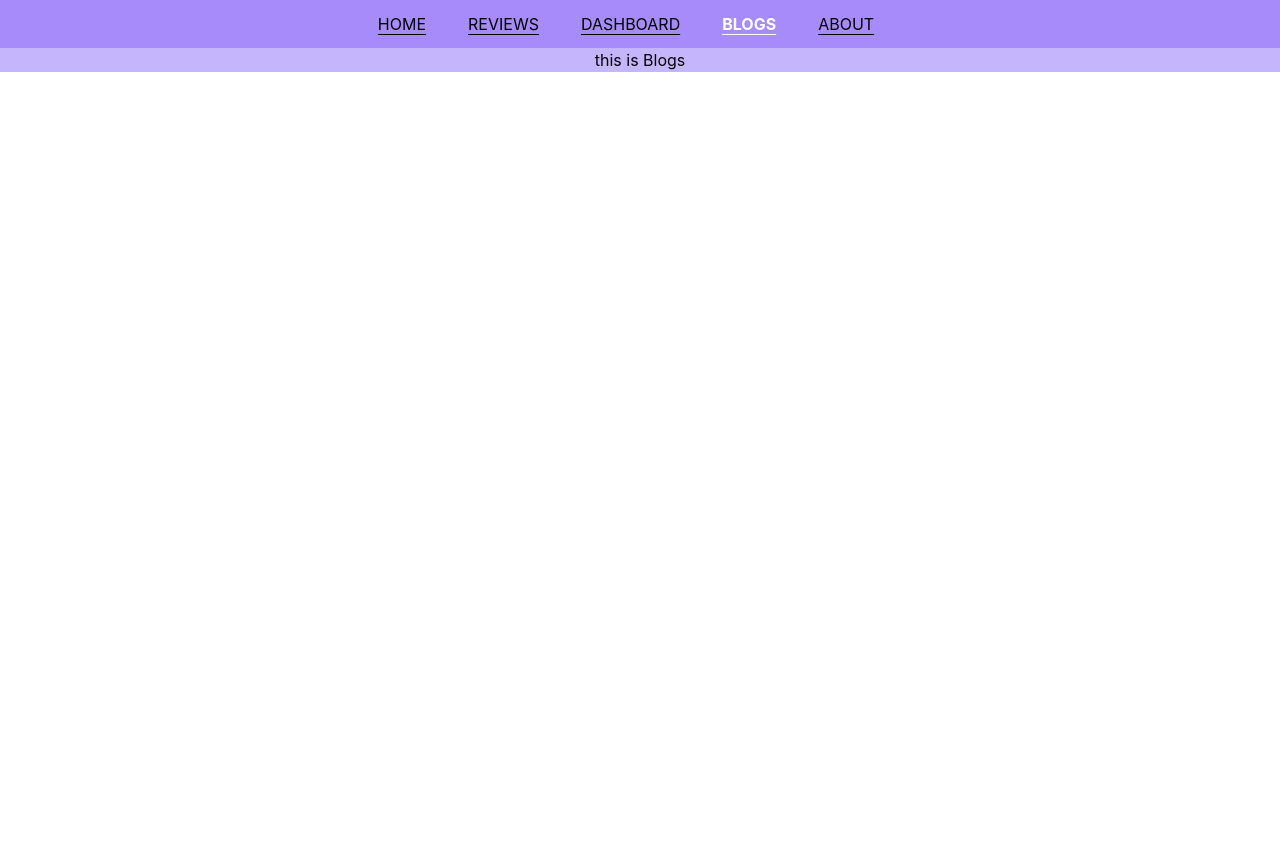
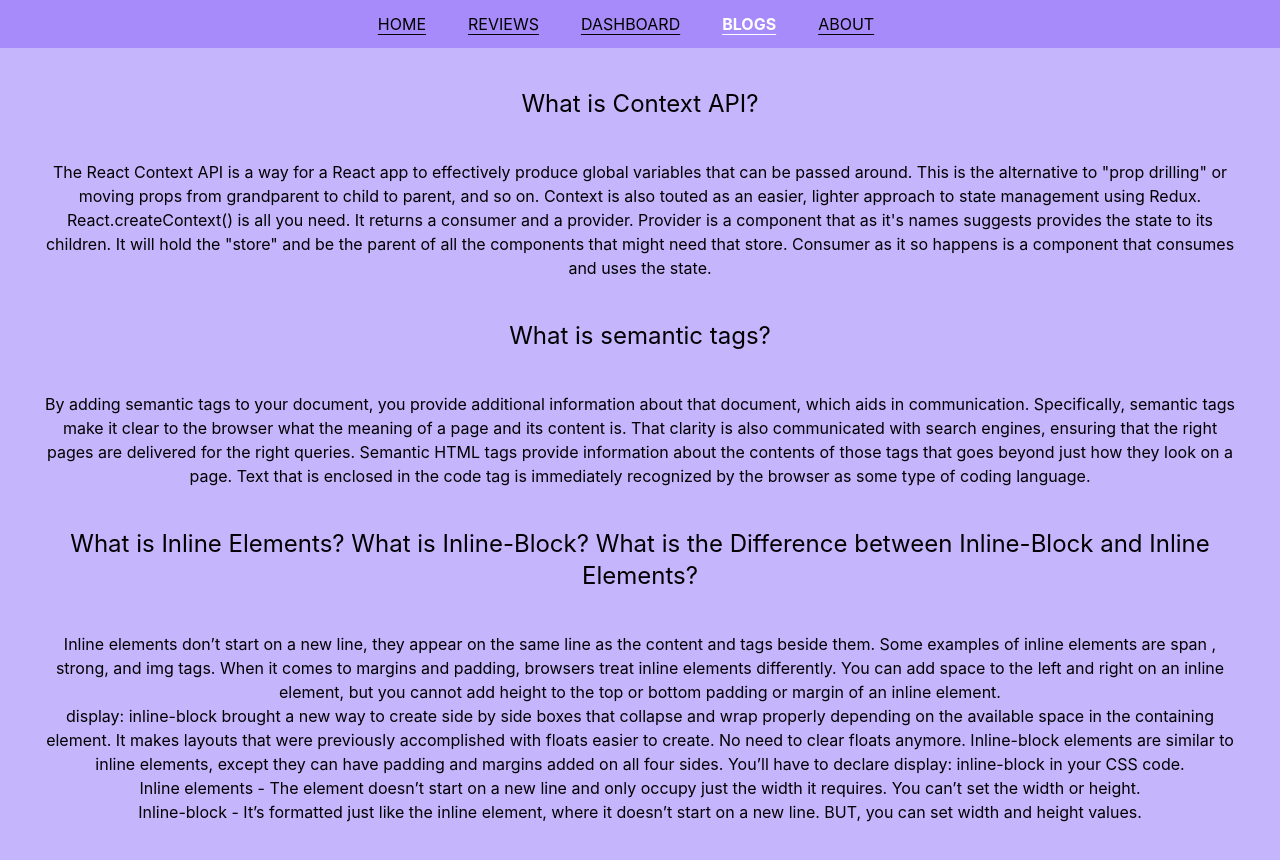
Before and after one commit to hasanarick07/acer-aspire-5, a React (Create React App) app: page /blogs in a window 1280 px wide. Shown: the top 860 px of the page. Before the commit the page ends 800 px from the top, so only its background shows below. Built offline with nearby package versions, Linux system fonts and the light colour scheme.

Commit message:
final commit

```diff
--- a/src/components/Blogs/Blogs.js
+++ b/src/components/Blogs/Blogs.js
@@ -2,8 +2,67 @@ import React from "react";
 
 const Blogs = () => {
   return (
-    <div>
-      <h1>this is Blogs</h1>
+    <div className="p-5">
+      <div className="p-5">
+        <h1 className="text-2xl mb-10">What is Context API?</h1>
+        <p>
+          The React Context API is a way for a React app to effectively produce
+          global variables that can be passed around. This is the alternative to
+          "prop drilling" or moving props from grandparent to child to parent,
+          and so on. Context is also touted as an easier, lighter approach to
+          state management using Redux. React.createContext() is all you need.
+          It returns a consumer and a provider. Provider is a component that as
+          it's names suggests provides the state to its children. It will hold
+          the "store" and be the parent of all the components that might need
+          that store. Consumer as it so happens is a component that consumes and
+          uses the state.
+        </p>
+      </div>
+      <div className="p-5">
+        <h1 className="text-2xl mb-10">What is semantic tags?</h1>
+        <p>
+          By adding semantic tags to your document, you provide additional
+          information about that document, which aids in communication.
+          Specifically, semantic tags make it clear to the browser what the
+          meaning of a page and its content is. That clarity is also
+          communicated with search engines, ensuring that the right pages are
+          delivered for the right queries. Semantic HTML tags provide
+          information about the contents of those tags that goes beyond just how
+          they look on a page. Text that is enclosed in the code tag is
+          immediately recognized by the browser as some type of coding language.
+        </p>
+      </div>
+      <div className="p-5">
+        <h1 className="text-2xl mb-10">
+          What is Inline Elements? What is Inline-Block? What is the Difference
+          between Inline-Block and Inline Elements?
+        </h1>
+        <p>
+          Inline elements don’t start on a new line, they appear on the same
+          line as the content and tags beside them. Some examples of inline
+          elements are span , strong, and img tags. When it comes to margins and
+          padding, browsers treat inline elements differently. You can add space
+          to the left and right on an inline element, but you cannot add height
+          to the top or bottom padding or margin of an inline element.
+        </p>
+        <p>
+          display: inline-block brought a new way to create side by side boxes
+          that collapse and wrap properly depending on the available space in
+          the containing element. It makes layouts that were previously
+          accomplished with floats easier to create. No need to clear floats
+          anymore. Inline-block elements are similar to inline elements, except
+          they can have padding and margins added on all four sides. You’ll have
+          to declare display: inline-block in your CSS code.
+        </p>
+        <p>
+          Inline elements - The element doesn’t start on a new line and only
+          occupy just the width it requires. You can’t set the width or height.
+        </p>
+        <p>
+          Inline-block - It’s formatted just like the inline element, where it
+          doesn’t start on a new line. BUT, you can set width and height values.
+        </p>
+      </div>
     </div>
   );
 };
--- a/src/components/Chart/AreaChart.js
+++ b/src/components/Chart/AreaChart.js
@@ -11,13 +11,13 @@ import {
 const AreaChartData = ({ data }) => {
   const { month, investment, revenue } = data;
   return (
-    <div className="bg-violet-100 p-1">
+    <div className="bg-violet-100 p-4">
       <h1>Investment Vs Revenue</h1>
       <AreaChart
-        width={530}
+        width={330}
         height={250}
         data={data}
-        margin={{ top: 10, right: 30, left: 0, bottom: 0 }}
+        margin={{ top: 5, right: 0, left: 20, bottom: 5 }}
       >
         <defs>
           <linearGradient id="colorUv" x1="0" y1="0" x2="0" y2="1">
--- a/src/components/Chart/BarChart.js
+++ b/src/components/Chart/BarChart.js
@@ -12,9 +12,14 @@ import {
 const BarChartData = ({ data }) => {
   const { month, investment, revenue } = data;
   return (
-    <div className="bg-violet-100 p-1">
+    <div className="bg-violet-100 p-2">
       <h1>Investment Vs Revenue</h1>
-      <BarChart width={530} height={250} data={data}>
+      <BarChart
+        width={330}
+        height={250}
+        data={data}
+        margin={{ top: 5, right: 0, left: 20, bottom: 5 }}
+      >
         <CartesianGrid strokeDasharray="3 3" />
         <XAxis dataKey="month" />
         <YAxis />
--- a/src/components/Chart/LineChart.js
+++ b/src/components/Chart/LineChart.js
@@ -13,13 +13,13 @@ const LineChartData = ({ data }) => {
   console.log(data);
   const [month, sell] = data;
   return (
-    <div className="bg-violet-100 p-1">
+    <div className="bg-violet-100 p-2">
       <h1>Month Vs Sell</h1>
       <LineChart
-        width={530}
+        width={330}
         height={250}
         data={data}
-        margin={{ top: 5, right: 30, left: 20, bottom: 5 }}
+        margin={{ top: 5, right: 0, left: 20, bottom: 5 }}
       >
         <CartesianGrid strokeDasharray="3 3" />
         <XAxis dataKey="month" />
--- a/src/components/Chart/PieChart.js
+++ b/src/components/Chart/PieChart.js
@@ -4,9 +4,13 @@ import { Pie, PieChart } from "recharts";
 const PieChartData = ({ data }) => {
   const { investment, revenue } = data;
   return (
-    <div className="bg-violet-100 p-1">
+    <div className="bg-violet-100 p-2">
       <h1>Investment Vs Revenue</h1>
-      <PieChart width={730} height={250}>
+      <PieChart
+        width={330}
+        height={250}
+        margin={{ top: 5, right: 0, left: 20, bottom: 5 }}
+      >
         <Pie
           data={data}
           dataKey="investment"
--- a/src/components/Dashboard/Dashboard.js
+++ b/src/components/Dashboard/Dashboard.js
@@ -12,7 +12,7 @@ const Dashboard = () => {
       .then(data => setData(data));
   }, []);
   return (
-    <div className="grid grid-cols-2 gap-10">
+    <div className="grid md:grid-cols-2 gap-10">
       {<LineChartData data={data}></LineChartData>}
       {<AreaChartData data={data}></AreaChartData>}
       {<PieChartData data={data}></PieChartData>}
--- a/src/components/Header/Header.js
+++ b/src/components/Header/Header.js
@@ -11,23 +11,23 @@ const Header = () => {
           <MenuIcon></MenuIcon>
         </div>
         <div
-          className={`md:flex md:static transition duration-500 ease-in-out absolute md:justify-center ${
-            open ? "top-6" : "top-[-120px]"
-          }`}
+          className={`flex md:static transition duration-500 ease-in-out absolute md:justify-center ${
+            open ? "top-2" : "top-[-120px]"
+          } ${open ? "left-10" : "top-[-120px]"}`}
         >
-          <CustomLink className="mr-7" to="/home">
+          <CustomLink className="mr-1 md:mr-7" to="/home">
             HOME
           </CustomLink>
-          <CustomLink className="mr-7" to="/reviews">
+          <CustomLink className="mr-1 md:mr-7" to="/reviews">
             REVIEWS
           </CustomLink>
-          <CustomLink className="mr-7" to="/dashBoard">
+          <CustomLink className="mr-1 md:mr-7" to="/dashBoard">
             DASHBOARD
           </CustomLink>
-          <CustomLink className="mr-7" to="/blogs">
+          <CustomLink className="mr-1 md:mr-7" to="/blogs">
             BLOGS
           </CustomLink>
-          <CustomLink className="mr-7" to="/about">
+          <CustomLink className="mr-1 md:mr-7" to="/about">
             ABOUT
           </CustomLink>
         </div>
--- a/src/components/Review/Review.js
+++ b/src/components/Review/Review.js
@@ -9,7 +9,7 @@ const Review = ({ review }) => {
 
       <p>Name : {name}</p>
 
-      <div className="flex">
+      <div className="flex justify-center items-center">
         <p className="mr-3">Rating : {rating}</p>
         <StarIcon className="w-5 text-amber-500	"></StarIcon>
         <StarIcon className="w-5 text-amber-500	"></StarIcon>
```
